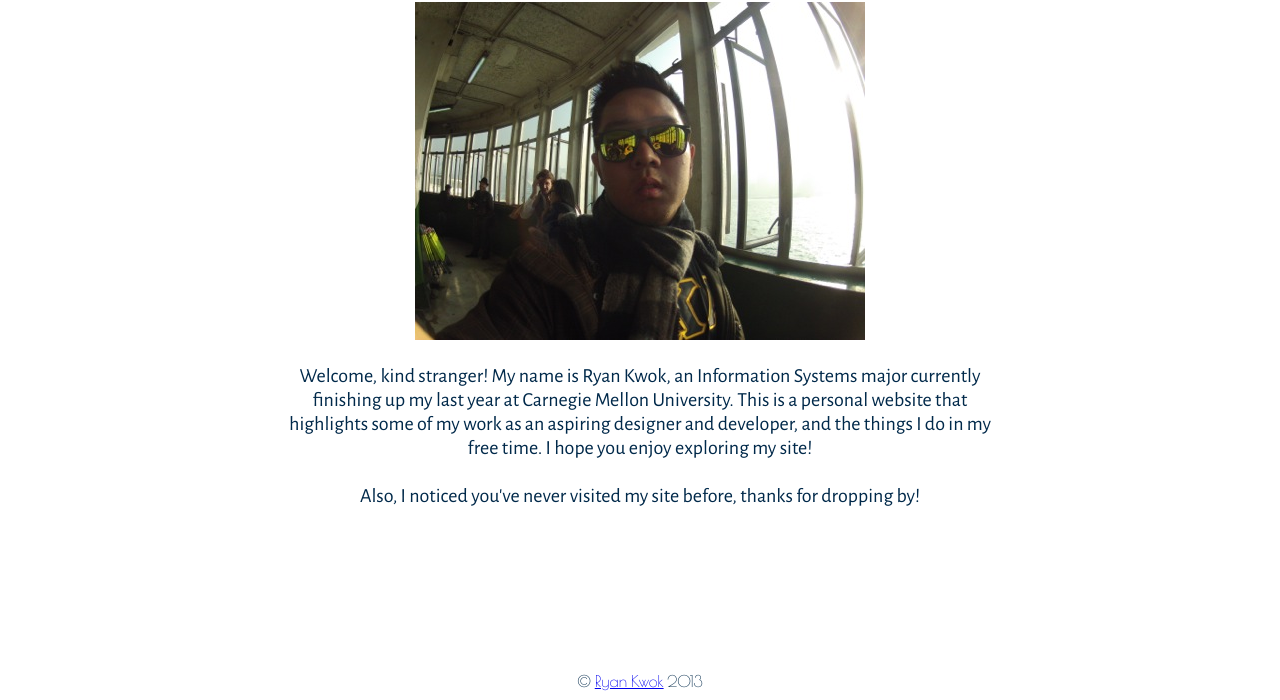
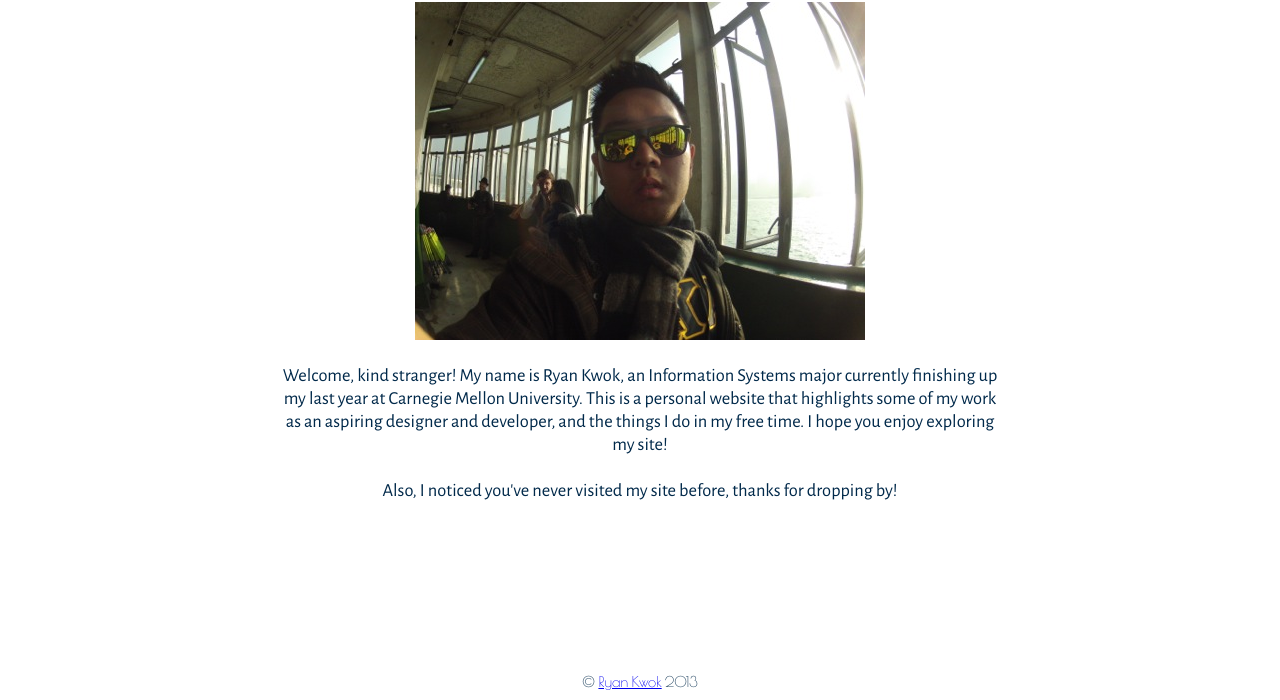
Before and after one commit to rkwok92/website, a plain HTML site: page index.html in a window 1280 px wide. Shown: the part 100-800 px from the top of the page. Drawn offline with nearby package versions, Linux system fonts and the light colour scheme.

Commit message:
font size changed

```diff
--- a/stylesheets/app.css
+++ b/stylesheets/app.css
@@ -142,7 +142,7 @@ body {
 	text-align:center;
 	margin-top:-340px;
 	padding-top:20px;
-	font-size: 125%;
+	font-size: 115%;
 	font-weight:100;
 }
 
```
Also changed, not shown: work.html (+1 -1 lines).
